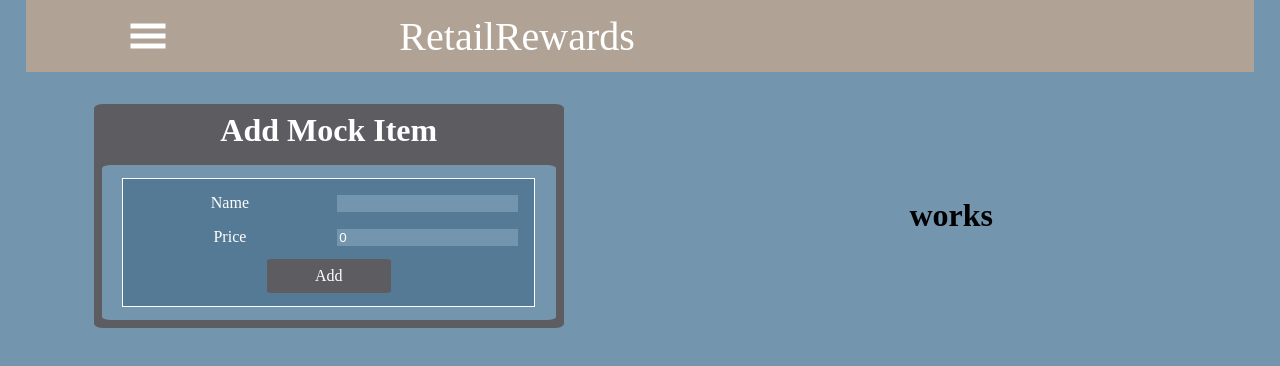
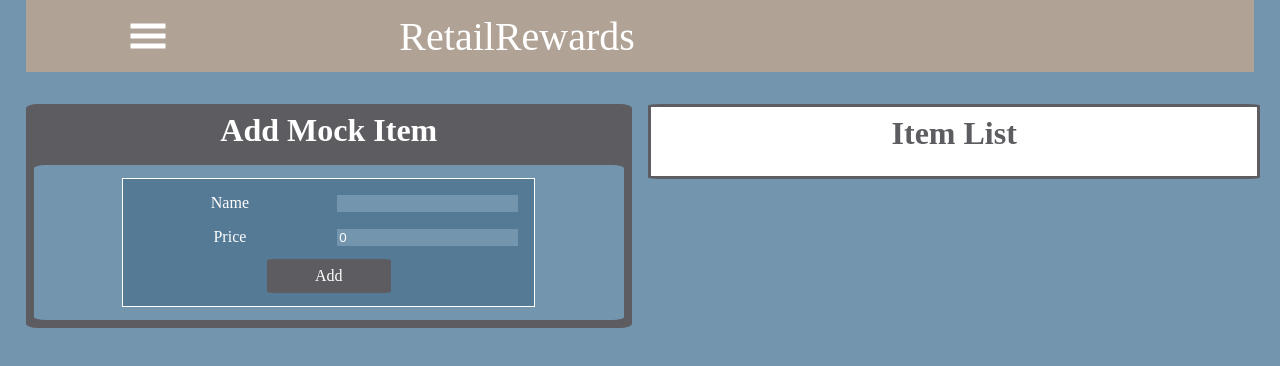
Before and after one commit to RyanWolfen7/RetailRewards, a React (Create React App) app: page / in a window 1280 px wide. Shown: the top 366 px of the page. Built offline with nearby package versions, Linux system fonts and the light colour scheme; no server answers; what redux-axios-middleware would draw is missing.

Commit message:
added itemized list and fixed some styling

```diff
--- a/src/components/ItemizedList/ItemizedList.js
+++ b/src/components/ItemizedList/ItemizedList.js
@@ -1,9 +1,14 @@
 import React from 'react'
+import { Card, CardBody, CardHeader } from '../../styles/MainStyles'
 
 const ItemizedList = props => {
 
     return (
-        <h1> works </h1>
+        <Card inverse row={4}>
+            <CardHeader> Item List </CardHeader>
+            <CardBody color=''>
+            </CardBody>
+        </Card>
     )
 }
 
--- a/src/styles/MainStyles.js
+++ b/src/styles/MainStyles.js
@@ -6,16 +6,20 @@ export const MainContainer = styled.div`
     grid-gap: 1em;
     margin: 0;
     grid-template-columns: repeat( 2, 1fr);
-    place-items: center;
+    grid-template-rows: auto;
 `
 
 export const Card = styled.div`
-    background: #5D5C61;
+    background: ${ props => props.inverse ? '#ffffff' : '#5D5C61'} ;
+    color: ${ props => props.inverse ? '#5D5C61' : '#ffffff'};
     border-radius: 2%;
     display: grid;
     transition: .5s, 1s;
-    margin: 2rem;
-    width: ;
+    margin: 2rem 0 0;
+    width: 100%;
+    height: fit-content;
+    ${ props => props.inverse ? 'border: .2rem solid #5D5C61;' : ''}
+    ${ props => props.row ? `grid-area: 1 / 2 / span ${props.row} / span 1;` : ''}
 `
 
 export const CardHeader = styled.h1`
@@ -23,7 +27,7 @@ export const CardHeader = styled.h1`
     display: grid;
     place-items: center;
     border-radius: 2%;
-    color: white;
+    height: min-content;
 `
 
 export const CardBody = styled.div`
```
